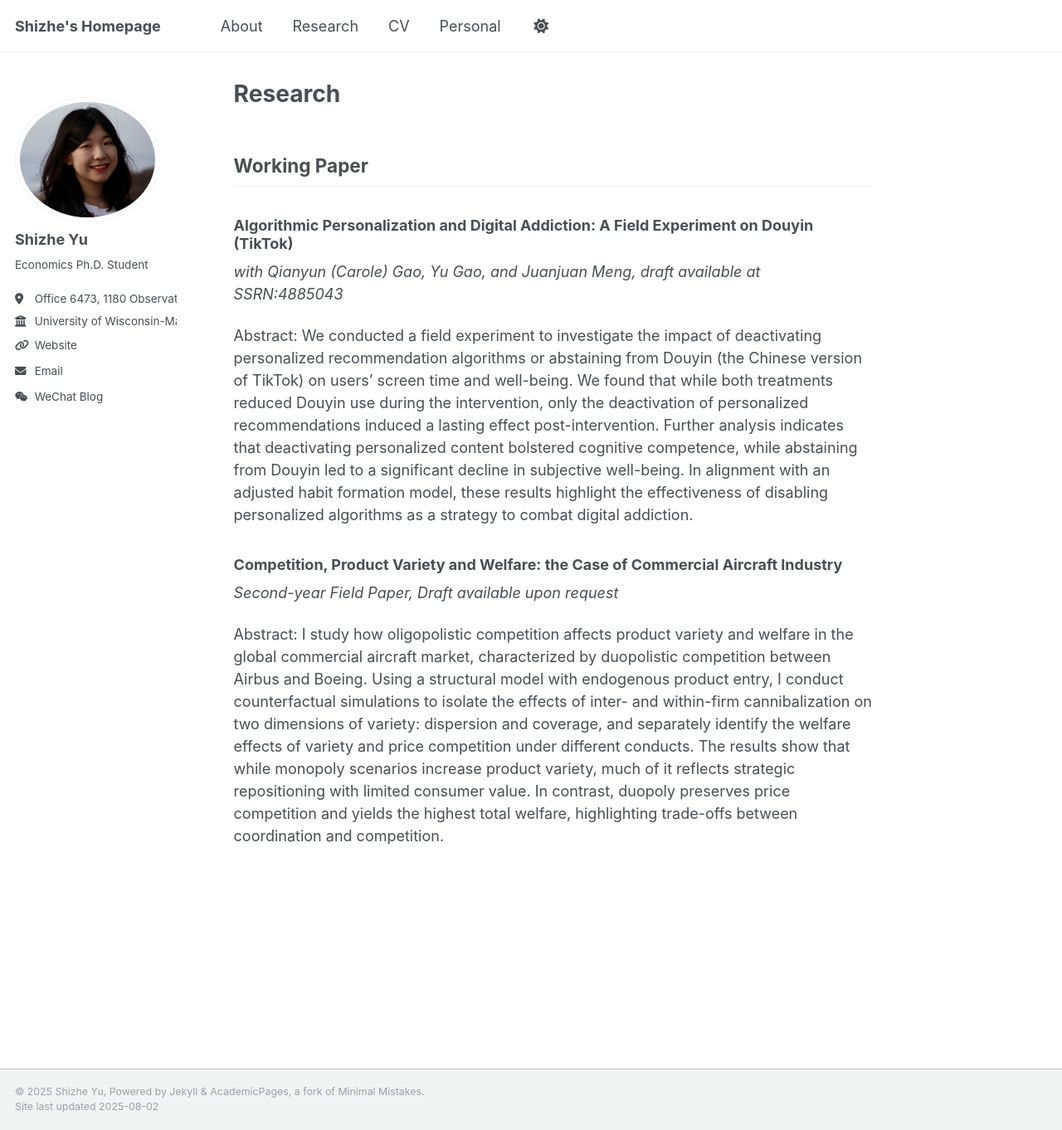
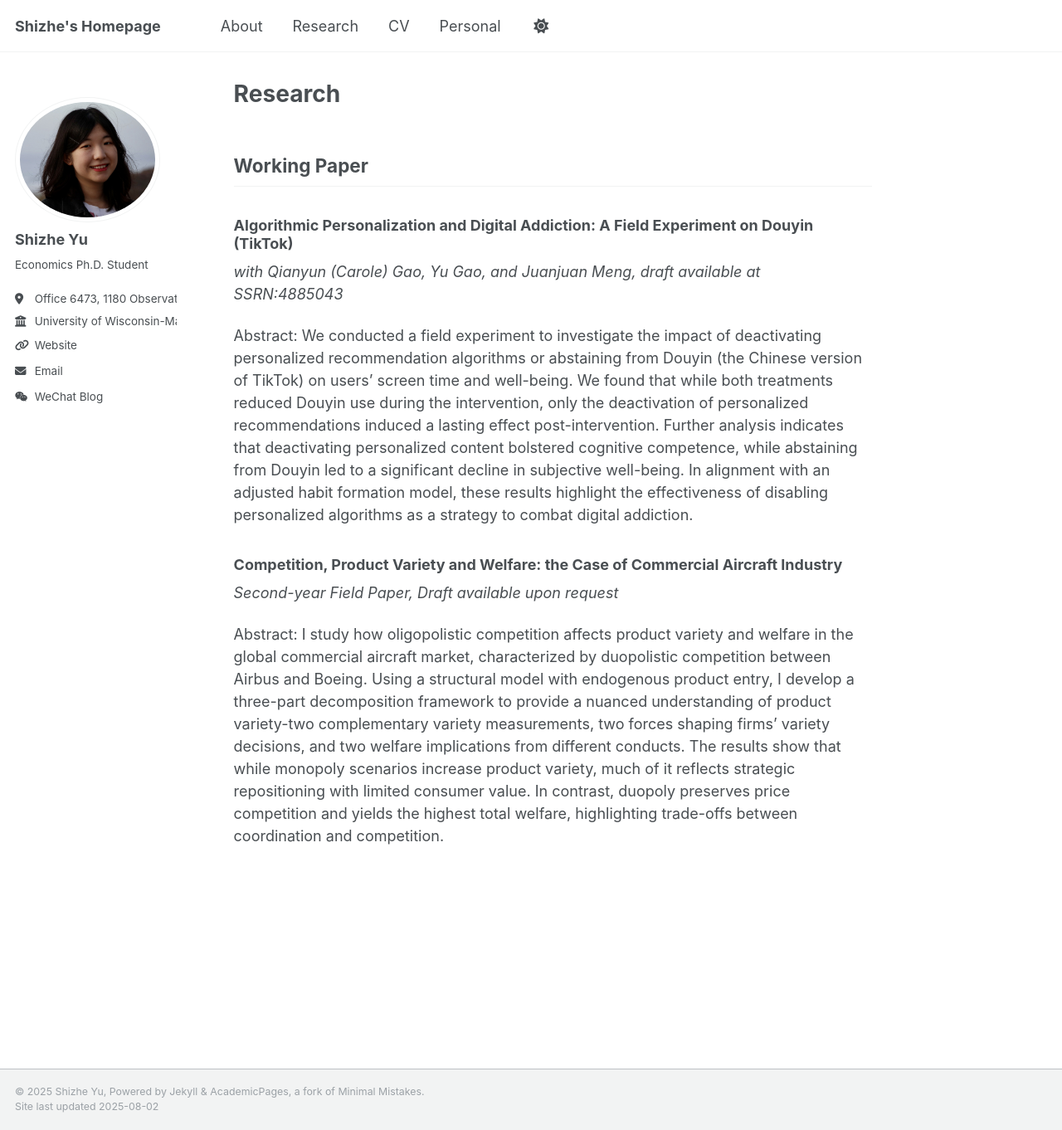
Before and after one commit to shizhe-yu/shizhe-yu.github.io, a Jekyll site: the page built from _pages/research.md, in a window 1280 px wide and 1362 px high. Shown: the whole window at 83% size. Built offline with Jekyll 4.4.1, drawn with Linux system fonts in a browser that asks for light colours.

Commit message:
Update research.md

```diff
--- a/_pages/research.md
+++ b/_pages/research.md
@@ -15,4 +15,4 @@
 ### Competition, Product Variety and Welfare: the Case of Commercial Aircraft Industry
 *Second-year Field Paper, Draft available upon request*
 
-Abstract: I study how oligopolistic competition affects product variety and welfare in the global commercial aircraft market, characterized by duopolistic competition between Airbus and Boeing. Using a structural model with endogenous product entry, I conduct counterfactual simulations to isolate the effects of inter- and within-firm cannibalization on two dimensions of variety: dispersion and coverage, and separately identify the welfare effects of variety and price competition under different conducts. The results show that while monopoly scenarios increase product variety, much of it reflects strategic repositioning with limited consumer value. In contrast, duopoly preserves price competition and yields the highest total welfare, highlighting trade-offs between coordination and competition.
+Abstract: I study how oligopolistic competition affects product variety and welfare in the global commercial aircraft market, characterized by duopolistic competition between Airbus and Boeing. Using a structural model with endogenous product entry, I develop a three-part decomposition framework to provide a nuanced understanding of product variety-two complementary variety measurements, two forces shaping firms' variety decisions, and two welfare implications from different conducts. The results show that while monopoly scenarios increase product variety, much of it reflects strategic repositioning with limited consumer value. In contrast, duopoly preserves price competition and yields the highest total welfare, highlighting trade-offs between coordination and competition.
```
